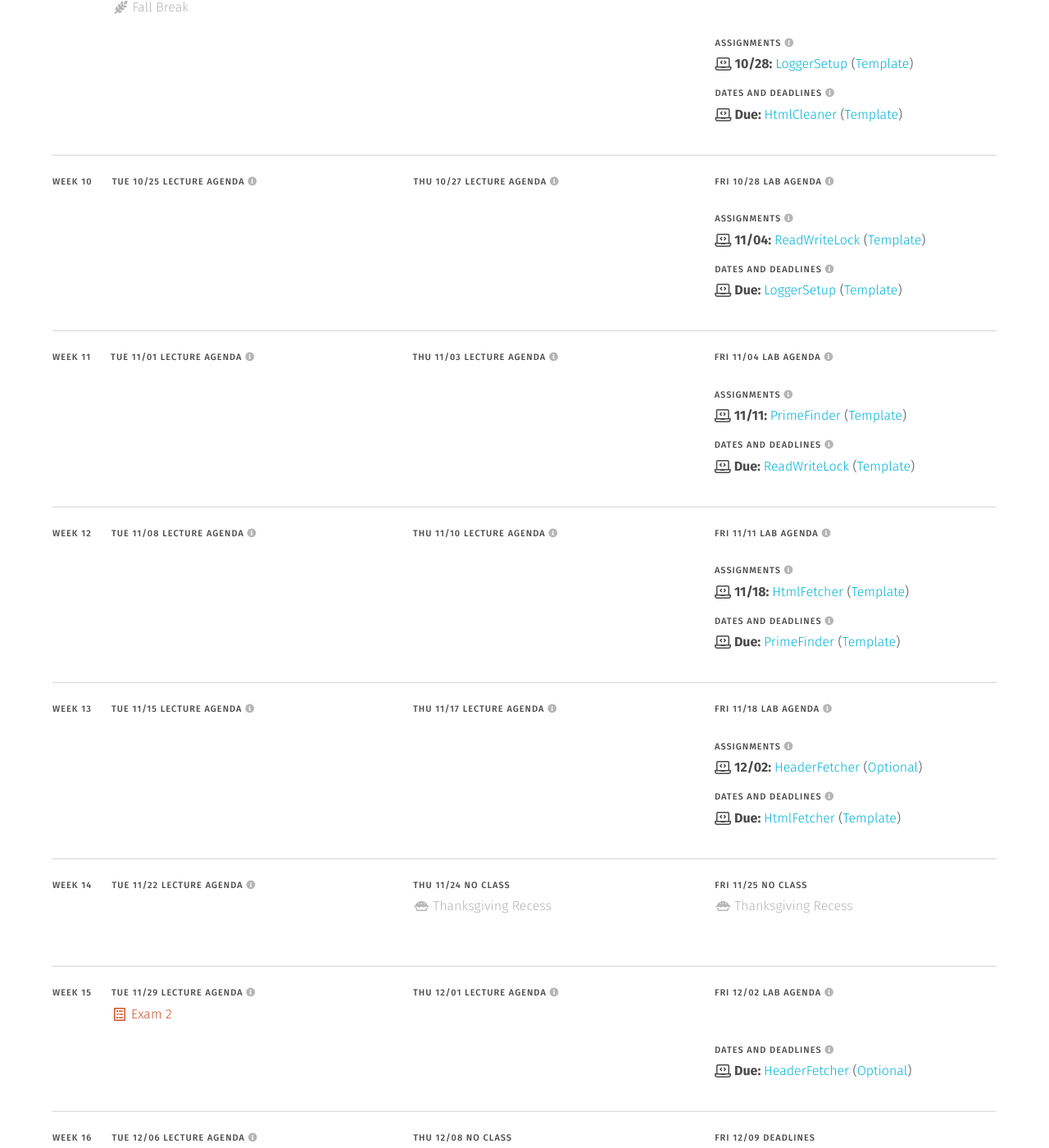
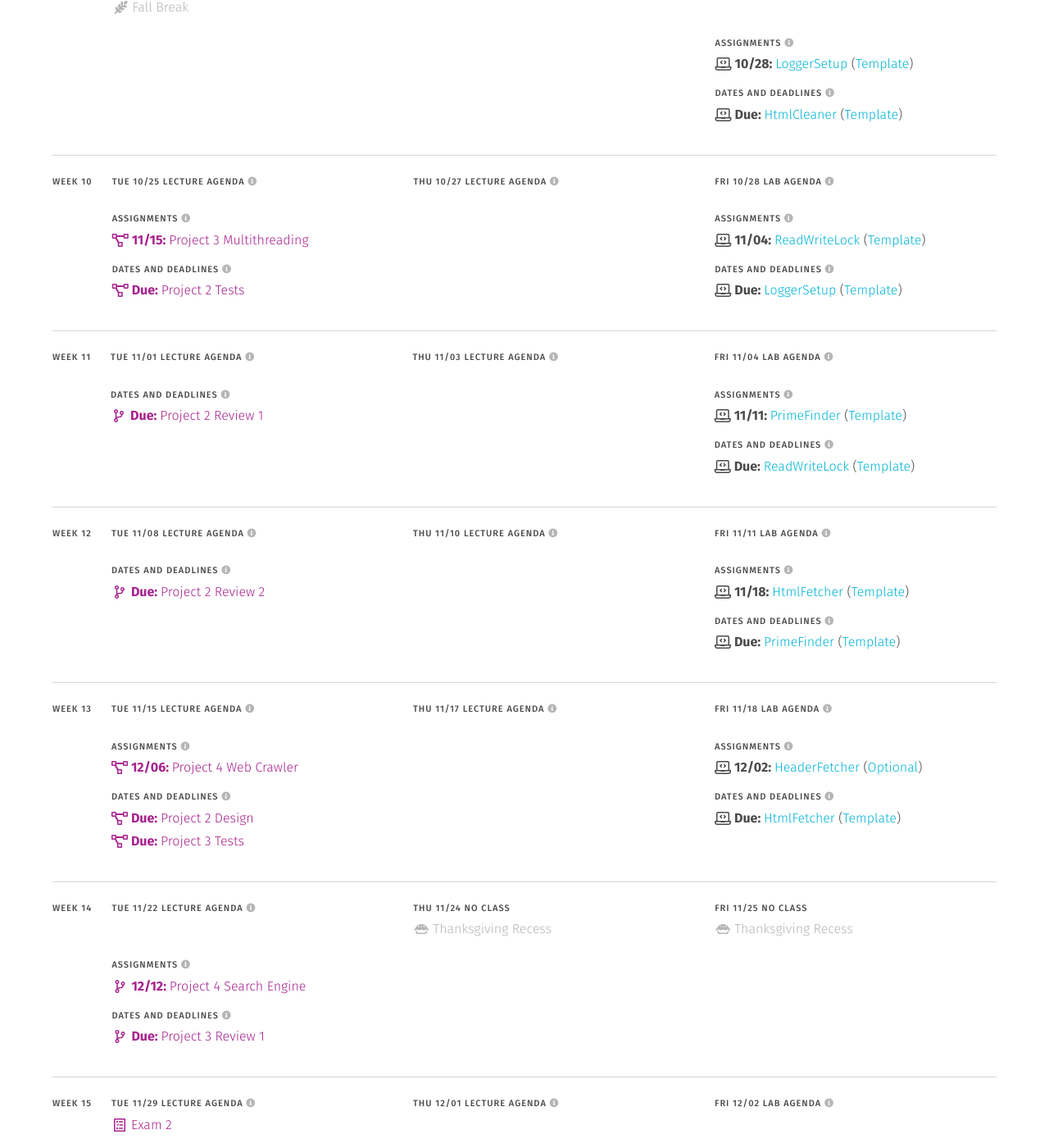
Before and after one commit to usf-cs272-fall2022/usf-cs272-fall2022.github.io, a Jekyll site: the page built from schedule.md, in a window 1280 px wide and 1400 px high, scrolled down 2524 px. Shown: the whole window at 82% size. Built offline with Jekyll 4.4.1, drawn with Linux system fonts in a browser that asks for light colours; some of the changed text lies outside the part shown.

Commit message:
Adding project deadlines

```diff
--- a/_data/projects.yml
+++ b/_data/projects.yml
@@ -1,53 +1,97 @@
 project1_tests: &default
   text: 'Project 1 Tests'
-  link: '/guides/projects/project-1.html'
+  # link: '/guides/projects/project-1.html'
   date: 2022-09-20
   icon: 'project'
   type: 'has-text-usf-plum'
 
-# project1r:
-#   <<: *default
-#   text: 'Project 1 Review 1'
-#   link: '/guides/projects/project-1.html'
-#   icon: 'review'
-#   date: 2022-03-08
+project1_review1: &default
+  text: 'Project 1 Review 1'
+  # link: '/guides/projects/project-1.html'
+  date: 2022-09-27
+  icon: 'review'
+  type: 'has-text-usf-plum'
 
-# project2t:
-#   <<: *default
-#   text: 'Project 2 Tests'
-#   link: '/guides/projects/project-2.html'
-#   date: 2022-03-29
+project1_review2: &default
+  text: 'Project 1 Review 2'
+  # link: '/guides/projects/project-1.html'
+  date: 2022-10-04
+  icon: 'review'
+  type: 'has-text-usf-plum'
 
-# project2r:
-#   <<: *default
-#   text: 'Project 2 Review 1'
-#   link: '/guides/projects/project-2.html'
-#   icon: 'review'
-#   date: 2022-04-05
+project1_design: &default
+  text: 'Project 1 Design'
+  # link: '/guides/projects/project-1.html'
+  date: 2022-10-11
+  icon: 'project'
+  type: 'has-text-usf-plum'
 
-# project3t:
-#   <<: *default
-#   text: 'Project 3 Tests'
-#   link: '/guides/projects/project-3.html'
-#   date: 2022-04-19
+project2_tests: &default
+  text: 'Project 2 Tests'
+  # link: '/guides/projects/project-2.html'
+  date: 2022-10-25
+  icon: 'project'
+  type: 'has-text-usf-plum'
 
-# project3r:
-#   <<: *default
-#   text: 'Project 3 Review 1'
-#   link: '/guides/projects/project-3.html'
-#   icon: 'review'
-#   date: 2022-04-26
+project2_review1: &default
+  text: 'Project 2 Review 1'
+  # link: '/guides/projects/project-2.html'
+  date: 2022-11-01
+  icon: 'review'
+  type: 'has-text-usf-plum'
 
-# project4t:
-#   <<: *default
-#   text: 'Project 4 Tests'
-#   link: '/guides/projects/project-4a.html'
-#   date: 2022-05-10
+project2_review2: &default
+  text: 'Project 2 Review 2'
+  # link: '/guides/projects/project-2.html'
+  date: 2022-11-08
+  icon: 'review'
+  type: 'has-text-usf-plum'
 
-# project4r:
-#   <<: *default
-#   text: 'Project 4 Review'
-#   link: '/guides/projects/project-4b.html'
-#   icon: 'review'
-#   show: true
-#   date: 'Finals'
+project2_design: &default
+  text: 'Project 2 Design'
+  # link: '/guides/projects/project-2.html'
+  date: 2022-11-15
+  icon: 'project'
+  type: 'has-text-usf-plum'
+
+project3_tests: &default
+  text: 'Project 3 Tests'
+  # link: '/guides/projects/project-3.html'
+  date: 2022-11-15
+  icon: 'project'
+  type: 'has-text-usf-plum'
+
+project3_review1: &default
+  text: 'Project 3 Review 1'
+  # link: '/guides/projects/project-3.html'
+  date: 2022-11-22
+  icon: 'review'
+  type: 'has-text-usf-plum'
+
+project3_review2: &default
+  text: 'Project 3 Review 2'
+  # link: '/guides/projects/project-3.html'
+  date: 2022-11-29
+  icon: 'review'
+  type: 'has-text-usf-plum'
+
+project3_design: &default
+  text: 'Project 3 Design'
+  # link: '/guides/projects/project-3.html'
+  date: 2022-12-06
+  icon: 'project'
+  type: 'has-text-usf-plum'
+
+project4_tests: &default
+  text: 'Project 4 Tests'
+  # link: '/guides/projects/project-4a.html'
+  date: 2022-12-06
+  icon: 'project'
+  type: 'has-text-usf-plum'
+
+project4_review: &default
+  text: 'Project 4 Review'
+  # link: '/guides/projects/project-4b.html'
+  date: 2022-12-12
+  icon: 'review'
+  type: 'has-text-usf-plum'
--- a/_data/schedule.yml
+++ b/_data/schedule.yml
@@ -142,6 +142,12 @@ weeks:
           - <<: *lectures
             items:
 
+          - <<: *assignments
+            items:
+              - file: projects
+                name: project1_tests
+                text: 'Project 1 Inverted Index'
+
       - date: 2022-09-01
         sections:
           - <<: *lectures
@@ -167,6 +173,7 @@ weeks:
                 date: 2022-09-05
                 icon: 'date'
                 type: [*pending, 'bump']
+
   - week: 3
     days:
       - date: 2022-09-06
@@ -230,6 +237,17 @@ weeks:
           - <<: *lectures
             items:
 
+          - <<: *assignments
+            items:
+              - file: projects
+                name: project2_tests
+                text: 'Project 2 Partial Search'
+
+          - <<: *deadlines
+            items:
+              - file: projects
+                name: project1_tests
+
       - date: 2022-09-22
         sections:
           - <<: *lectures
@@ -255,6 +273,11 @@ weeks:
           - <<: *lectures
             items:
 
+          - <<: *deadlines
+            items:
+              - file: projects
+                name: project1_review1
+
       - date: 2022-09-29
         sections:
           - <<: *lectures
@@ -279,6 +302,11 @@ weeks:
         sections:
           - <<: *lectures
             items:
+
+          - <<: *deadlines
+            items:
+              - file: projects
+                name: project1_review2
 
       - date: 2022-10-06
         sections:
@@ -307,6 +335,11 @@ weeks:
               - text: 'Exam 1'
                 icon: 'exam'
                 type: ['has-text-danger']
+
+          - <<: *deadlines
+            items:
+              - file: projects
+                name: project1_design
 
       - date: 2022-10-13
         sections:
@@ -366,6 +399,17 @@ weeks:
           - <<: *lectures
             items:
 
+          - <<: *assignments
+            items:
+              - file: projects
+                name: project3_tests
+                text: 'Project 3 Multithreading'
+
+          - <<: *deadlines
+            items:
+              - file: projects
+                name: project2_tests
+
       - date: 2022-10-27
         sections:
           - <<: *lectures
@@ -390,6 +434,11 @@ weeks:
         sections:
           - <<: *lectures
             items:
+
+          - <<: *deadlines
+            items:
+              - file: projects
+                name: project2_review1
 
       - date: 2022-11-03
         sections:
@@ -416,6 +465,11 @@ weeks:
           - <<: *lectures
             items:
 
+          - <<: *deadlines
+            items:
+              - file: projects
+                name: project2_review2
+
       - date: 2022-11-10
         sections:
           - <<: *lectures
@@ -441,6 +495,20 @@ weeks:
           - <<: *lectures
             items:
 
+          - <<: *assignments
+            items:
+              - file: projects
+                name: project4_tests
+                text: 'Project 4 Web Crawler'
+
+          - <<: *deadlines
+            items:
+              - file: projects
+                name: project2_design
+
+              - file: projects
+                name: project3_tests
+
       - date: 2022-11-17
         sections:
           - <<: *lectures
@@ -465,6 +533,17 @@ weeks:
         sections:
           - <<: *lectures
             items:
+
+          - <<: *assignments
+            items:
+              - file: projects
+                name: project4_review
+                text: 'Project 4 Search Engine'
+
+          - <<: *deadlines
+            items:
+              - file: projects
+                name: project3_review1
 
       - date: 2022-11-24
         sections:
@@ -492,6 +571,11 @@ weeks:
                 icon: 'exam'
                 type: ['has-text-danger']
 
+          - <<: *deadlines
+            items:
+              - file: projects
+                name: project3_review2
+
       - date: 2022-12-01
         sections:
           - <<: *lectures
@@ -512,6 +596,14 @@ weeks:
         sections:
           - <<: *lectures
             items:
+
+          - <<: *deadlines
+            items:
+              - file: projects
+                name: project3_design
+
+              - file: projects
+                name: project4_tests
 
       - date: 2022-12-08
         sections:
```
